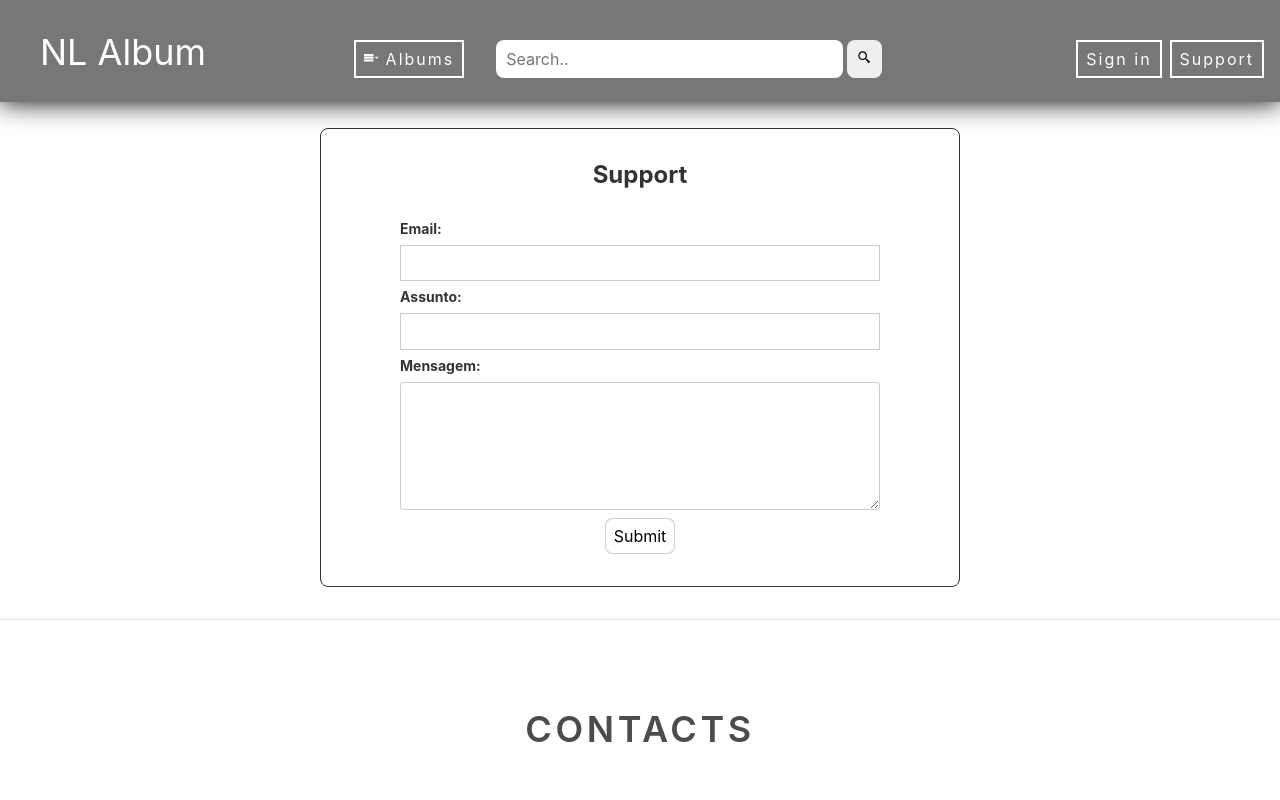
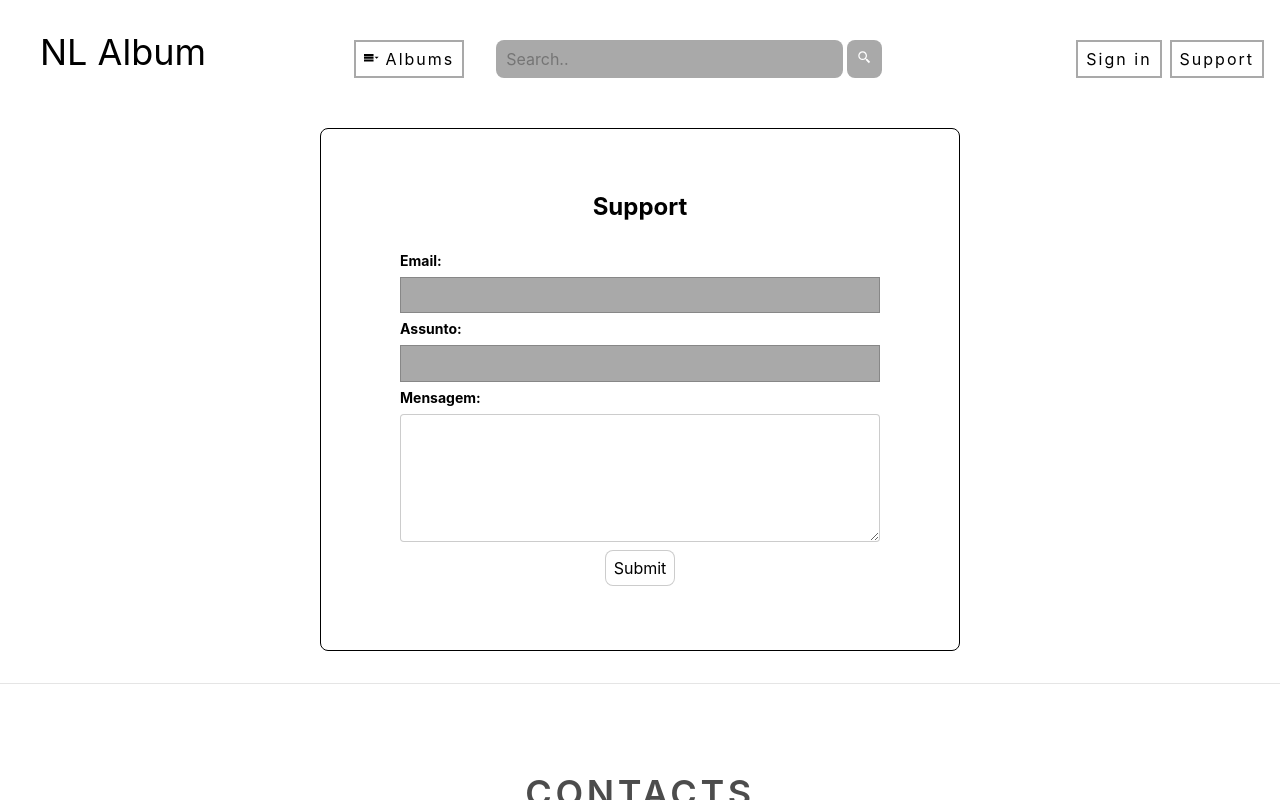
Before and after one commit to Dexterpolygon1605/nlalbum, a React (Create React App) app: page / in a window 1280 px wide. Both pictures are taken after a click on the element "Support". Shown: the top 800 px of the page. Built offline with nearby package versions, Linux system fonts and the light colour scheme.

Commit message:
navbar optimized

```diff
--- a/src/App.js
+++ b/src/App.js
@@ -21,12 +21,19 @@ class App extends Component {
   onRouteChange = (route) => {
     if (route === 'homepage') {
       this.setState(initialState)
+      this.navDefault();
     } else if (route === 'albums') {
       this.setState({ inAlbums: true })
+      this.navDefault();
     }
+    this.navDefault();
     this.setState({ route: route });
   }
 
+  navDefault = () => {
+    document.getElementById('main-nav').style.display = 'none';
+    document.getElementById('dropD').style.display = 'none';
+  }
 
   render() {
     const { inAlbums, route } = this.state;
@@ -39,8 +46,8 @@ class App extends Component {
           : (route === 'signin'
             ? <Signin inAlbums={inAlbums} onRouteChange={this.onRouteChange} />
             : (route === 'signup'
-            ? <Signup inAlbums={inAlbums} onRouteChange={this.onRouteChange} />
-            : <Support inAlbums={inAlbums} onRouteChange={this.onRouteChange} />
+              ? <Signup inAlbums={inAlbums} onRouteChange={this.onRouteChange} />
+              : <Support inAlbums={inAlbums} onRouteChange={this.onRouteChange} />
             )
           )
         }
--- a/src/Components/Navigator/Navigator.css
+++ b/src/Components/Navigator/Navigator.css
@@ -1,5 +1,5 @@
-nav{
-  box-shadow: 0 0 25px 0 black;
+nav {
+  background: white;
 }
 
 .dropdown-content {
@@ -22,7 +22,7 @@ nav{
   display: block;
   text-decoration: none;
   color: #333;
-  border: 2px solid #333;
+  border: 2px solid darkgray;
   letter-spacing: 2px;
   text-align: center;
   position: relative;
@@ -36,7 +36,7 @@ nav{
   left: 0;
   width: 0;
   height: 100%;
-  background: white;
+  background: darkgray;
   transition: all .75s;
 }
 
@@ -52,3 +52,11 @@ nav{
   position: relative;
   z-index: 2;
 }
+
+input{
+  background-color: darkgray;
+}
+
+.searchBtn{
+  background-color: darkgray;
+}
--- a/src/Components/Navigator/Navigator.js
+++ b/src/Components/Navigator/Navigator.js
@@ -11,8 +11,12 @@ class Navigator extends React.Component {
         } else if (document.getElementById('main-nav').style.display === 'block') {
             document.getElementById('main-nav').style.display = 'none';
             document.getElementById('dropD').style.display = 'none';
+        }else if(window.onClick === true){
+            document.getElementById('main-nav').style.display = 'none';
+            document.getElementById('dropD').style.display = 'none';
         }
     }
+
     btnAlbums = () => {
         if (document.getElementById('dropD').style.display === 'none') {
             document.getElementById('dropD').style.display = 'block';
@@ -22,32 +26,31 @@ class Navigator extends React.Component {
     }
 
 
-
 render() {
     const { onRouteChange } = this.props;
 
     return (
         <div>
-            <nav className="bg-gray fixed top-0 w-100 z-1">
+            <nav className="fixed top-0 w-100 z-1">
                 <ul className="list top-0">
-                    <li className="grow fl white f2-ns f3 dim dib pv3 mt0-ns mt2 ml5-m pointer">
+                    <li className="grow fl black f2-ns f3 dim dib pv3 mt0-ns mt2 ml5-m pointer">
                        <span onClick={() => onRouteChange('homepage')}>  NL Album </span>
                     </li>
                     <li className="dib-ns dn pv2 ml5-ns ml3 mr0-ns ml5-m">
-                        <p onClick={this.btnAlbums} class="btn link dib pa2 pv2 white b--white pointer grow mb0 z-2"><ImMenu3 style={{ fontSize: '15px' }} /><span> Albums </span></p>
+                        <p onClick={this.btnAlbums} class="btn link dib pa2 pv2 black pointer grow mb0 z-2"><ImMenu3 style={{ fontSize: '15px' }} /><span> Albums </span></p>
                     </li>
                     <li className="dn-ns dib pv2 ml5-ns ml3 mr0-ns">
-                        <p onClick={this.btnMenu} class="btn link dib pa2 pv2 color-inherit ba br2 pointer grow dim mb0"><ImMenu3 style={{ fontSize: '15px' }} /><span> Menu </span></p>
+                        <p onClick={this.btnMenu} class="link dib pa2 pv2 black ba br2 pointer grow dim mb0"><ImMenu3 style={{ fontSize: '15px' }} /><span> Menu </span></p>
                     </li>
                     <li className="dib pv2 w-40-ns w-100-m w-100 tl ml4-ns ml5-m mr0-ns mr5 ">
-                        <input class="gray pa2 b--transparent br3 grow mr1 w-70 ml0" type="text" placeholder="Search.." name="search" />
-                        <button class="pa2 b--transparent br3 dim grow pointer" type="submit"><BiSearchAlt2 style={{ fontSize: '15px' }} /></button>
+                        <input class="gray white pa2 b--transparent br3 grow mr1 w-70 ml0" type="text" placeholder="Search.." name="search" />
+                        <button class="searchBtn pa2 white b--transparent br3 dim grow pointer" type="submit"><BiSearchAlt2 style={{ fontSize: '15px' }} /></button>
                     </li>
                     <li className="dib-ns pv2 fr-ns fl-m ml5-m mr3-m mr3-ns dn">
-                        <p onClick={() => onRouteChange('support')} href="0#" class="btn link db dib-l pa2 pv2 white b--white pointer grow"><span>Support</span></p>
+                        <p onClick={() => onRouteChange('support')} href="0#" class="btn link db dib-l pa2 pv2 black pointer grow"><span>Support</span></p>
                     </li>
                     <li className="dib-ns pv2 fr-ns fl-m ml5-m mr2-ns dn">
-                        <p onClick={() => onRouteChange('signin')} class="btn link dib pa2 pv2 white b--white pointer grow"><span>Sign in</span></p>
+                        <p onClick={() => onRouteChange('signin')} class="btn link dib pa2 pv2 black pointer grow"><span>Sign in</span></p>
                     </li>
 
                 </ul>
--- a/src/Components/Products/Products.js
+++ b/src/Components/Products/Products.js
@@ -5,7 +5,7 @@ class Products extends React.Component {
     render() {
         return (
             <div>
-                <article className="mt4">
+                <article className="mt6">
                     <h2 class="f1 fw4 pa3 mv0">Albums</h2>
                     <div class="cf pa2 mt4">
                         <div class="fl w-50 w-25-m w-20-l pa2">
--- a/src/Components/Signin/Signin.js
+++ b/src/Components/Signin/Signin.js
@@ -4,8 +4,8 @@ class Signin extends React.Component {
     render() {
         return (
             <div>
-                <form class="pa4 black-80 center mt6 ba br3 w-50-ns w-80">
-                    <div class="measure center">
+                <form class="pa4 gray-80 center ba-ns br3-ns mt6 w-50-ns w-80">
+                    <div class="measure center pv4 z-2">
                         <div class="f3 b db mb2 tc mb4">Sign in</div>
                         <label for="name" class="f6 b db mb2 tl">Name: <span class="normal black-60"></span></label>
                         <input id="name" name="name" class="input-reset ba b--black-20 pa2 mb2 db w-100" type="text" aria-describedby="name-desc" />
--- a/src/Components/Signup/Signup.js
+++ b/src/Components/Signup/Signup.js
@@ -4,8 +4,8 @@ class Signup extends React.Component {
     render() {
         return (
             <div>
-                <form class="pa4 black-80 center mt6 ba br3 w-50-ns w-80">
-                    <div class="measure center">
+                <form class="pa4 gray-80 center ba-ns br3-ns mt6 w-50-ns w-80">
+                    <div class="measure center pv4 z-2">
                         <div class="f3 b db mb2 tc mb4">Sign up</div>
                         <label for="email" class="f6 b db mb2 tl">Email: <span class="normal black-60"></span></label>
                         <input id="email" name="email" class="input-reset ba b--black-20 pa2 mb2 db w-100" type="email" aria-describedby="email-desc" />
--- a/src/Components/Support/Support.js
+++ b/src/Components/Support/Support.js
@@ -3,9 +3,10 @@ import React from "react";
 class Support extends React.Component {
     render() {
         return (
-            <form class="pa4 black-80 center mt6 ba br3 w-50-ns w-80">
-                <div class="measure center">
-                    <div class="f3 b db mb2 tc mb4"> Support </div>
+            <div>
+                <form class="pa4 gray-80 center ba-ns br3-ns mt6-ns w-50-ns w-80">
+                    <div class="measure center pv4 z-2">
+                        <div class="f3 b db mb2 tc mb4 mt6 mt0-ns"> Support </div>
                         <label for="name" class="f6 b db mb2 tl">Email: <span class="normal black-60"></span></label>
                         <input id="email" name="email" class="input-reset ba b--black-20 pa2 mb2 db w-100" type="email" aria-describedby="name-desc" />
                         <label for="name" class="f6 b db mb2 tl">Assunto: <span class="normal black-60"></span></label>
@@ -15,6 +16,7 @@ class Support extends React.Component {
                         <button type="submit" className="ba br3 bg-white b--black-20 pa2 f5 pointer grow" >Submit</button>
                     </div>
                 </form>
+            </div>
         )
     }
 }
```
Also changed, not shown: src/App.css (line endings or trailing spaces). Lines whose indentation alone changed are shown as unchanged.
